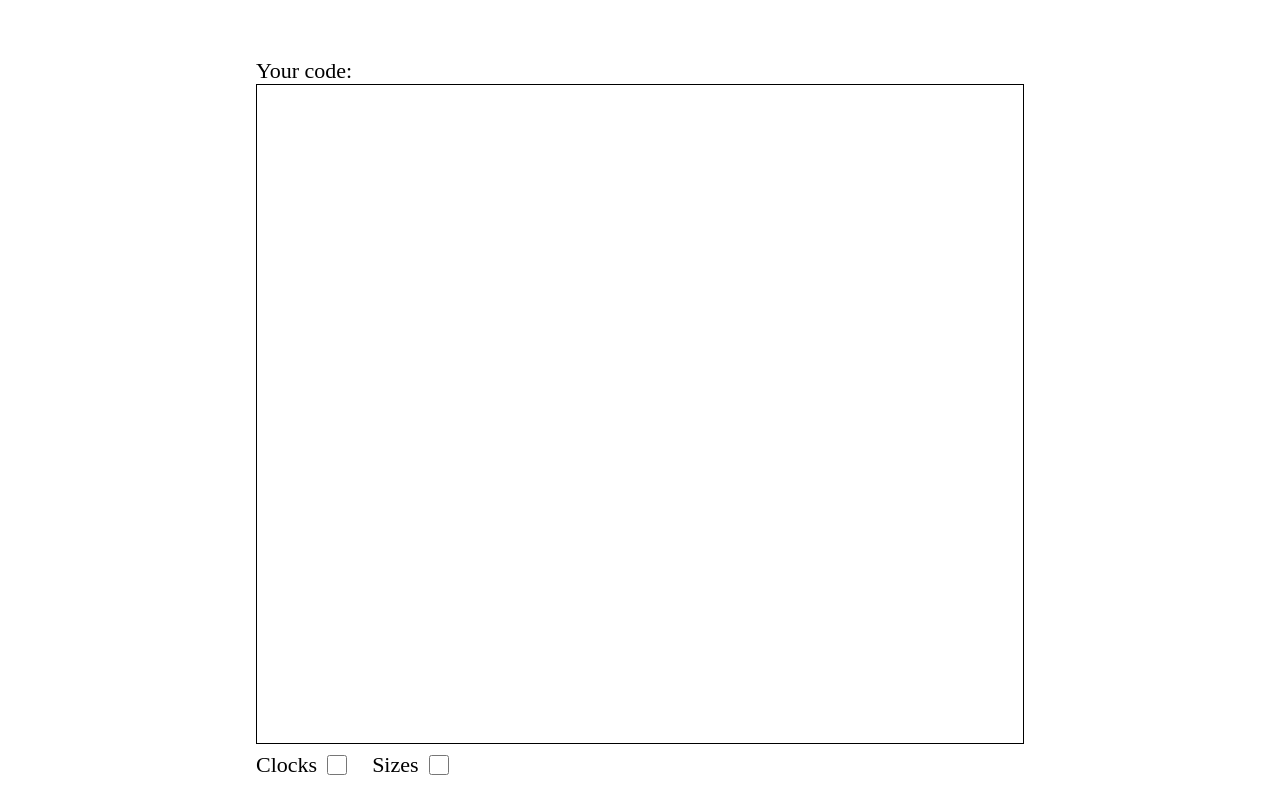
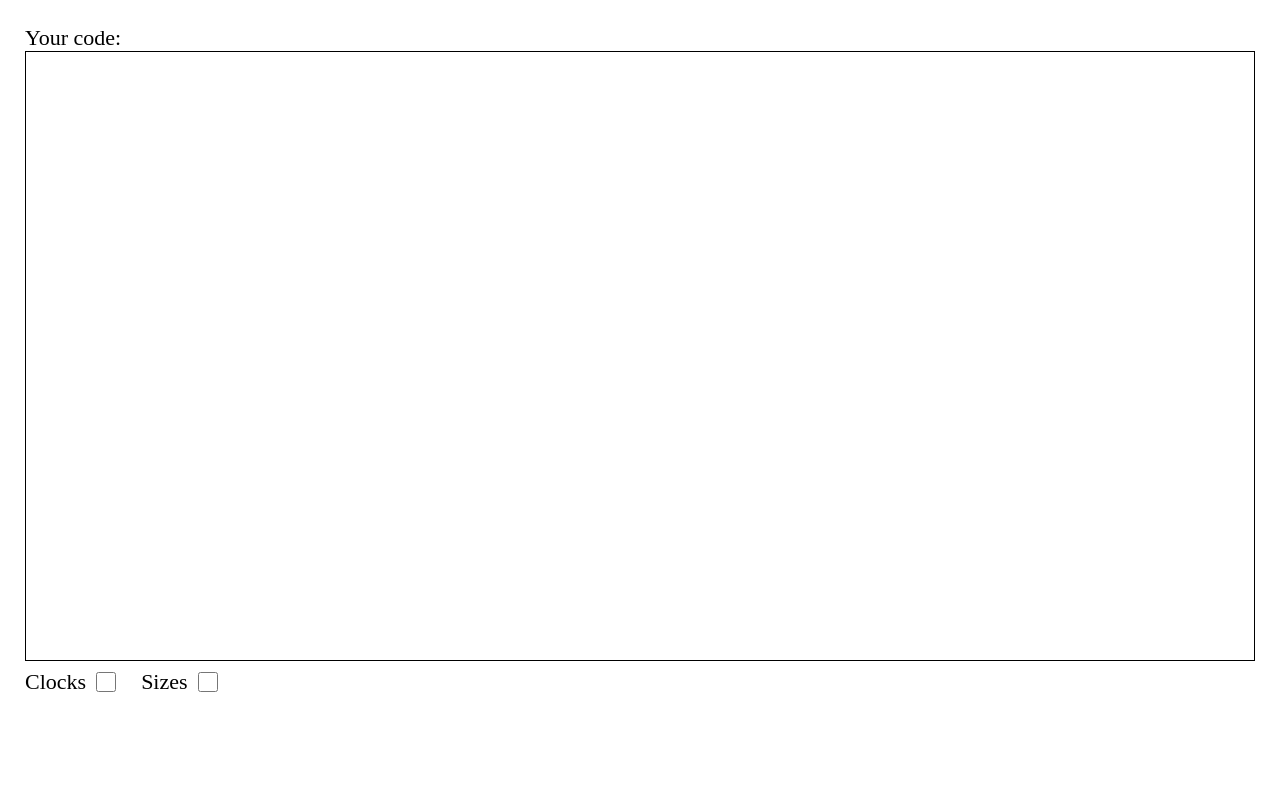
Before and after one commit to Asubuhi824lia/AVR-counting, a website: page index.html in a window 1280 px wide. Drawn offline with nearby package versions, Linux system fonts and the light colour scheme.

Commit message:
Fields take all screen width.

```diff
--- a/style.css
+++ b/style.css
@@ -7,16 +7,15 @@
 }
 
 .wrapper {
-    margin: 0 auto;
     display: flex;
     flex-direction: column;
-    justify-content: center;
+    justify-content: start;
     height: 97vh;
 }
 
 .content {
-    margin: 5px auto;
-    width: 60vw;
+    padding: 25px;
+    width: 100%;
     height: 85%;
     display: flex;
     flex-direction: row;
```
